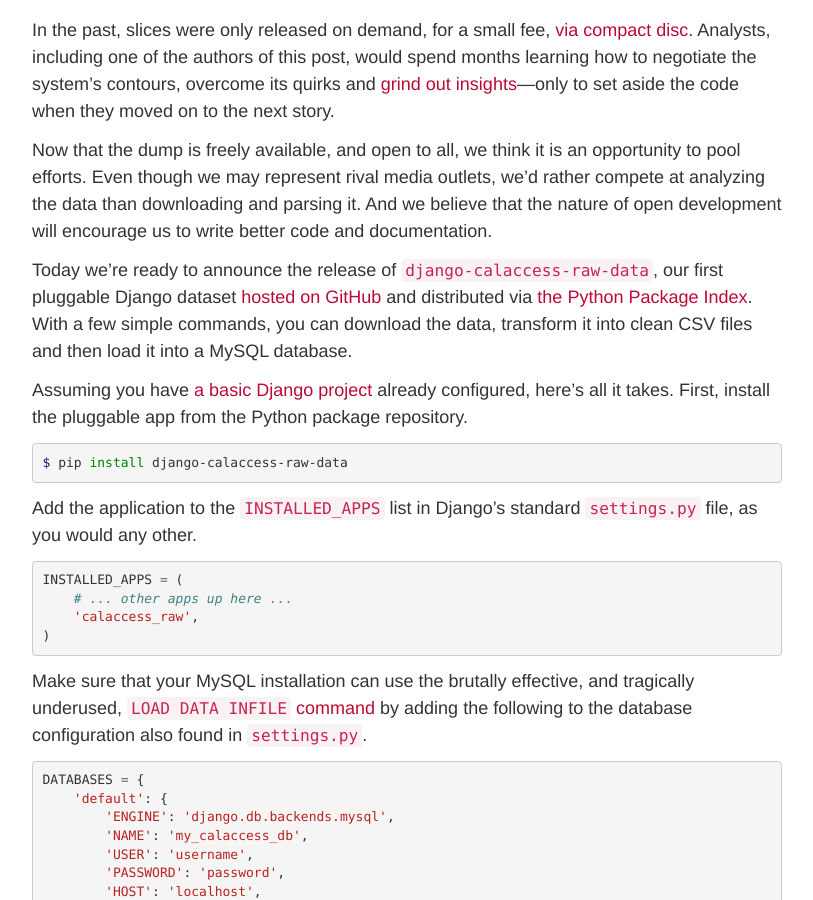
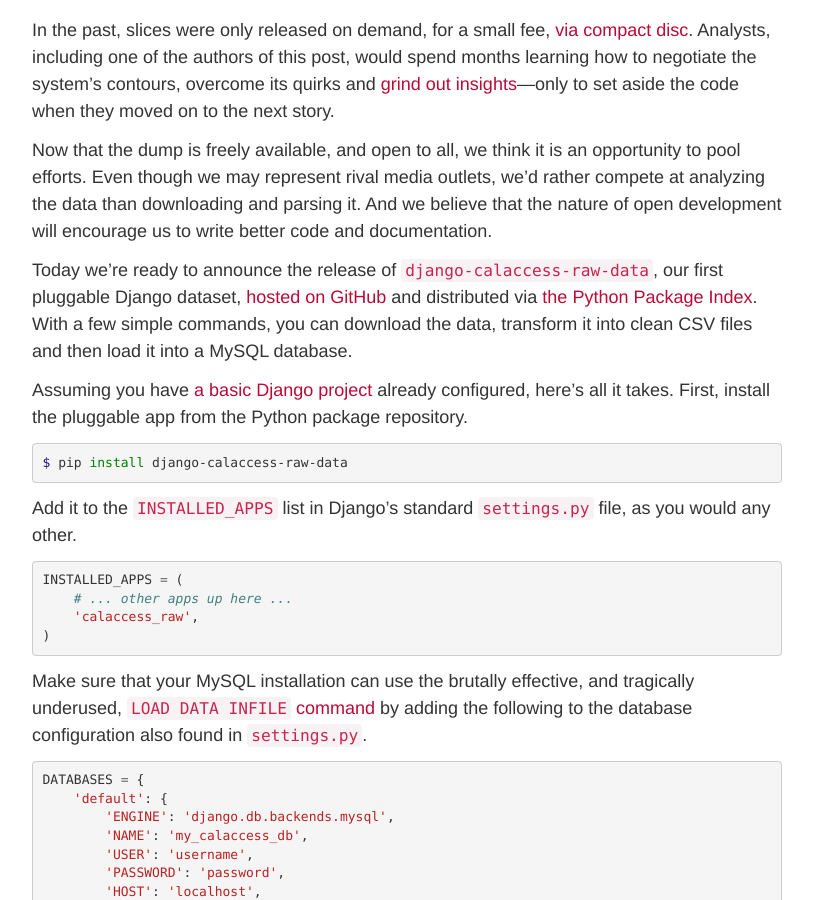
Before and after one commit to palewire/californiacivicdata.org, a Jekyll site: the page built from _posts/2015-01-01-pluggable-data.markdown, in a window 1280 px wide and 900 px high, scrolled down 2295 px. Shown: the whole window, without its empty margins (38-851 px from the left). Built offline with Jekyll 4.4.1, drawn with Linux system fonts in a browser that asks for light colours.

Commit message:
Updated 2015-01-01-pluggable-data.markdown

```diff
--- a/_posts/2015-01-01-pluggable-data.markdown
+++ b/_posts/2015-01-01-pluggable-data.markdown
@@ -68,7 +68,7 @@
 
 Now that the dump is freely available, and open to all, we think it is an opportunity to pool efforts. Even though we may represent rival media outlets, we'd rather compete at analyzing the data than downloading and parsing it. And we believe that the nature of open development will encourage us to write better code and documentation.
 
-Today we're ready to announce the release of ``django-calaccess-raw-data``, our first pluggable Django dataset [hosted on GitHub](https://github.com/california-civic-data-coalition/django-calaccess-raw-data) and distributed via [the Python Package Index](https://pypi.python.org/pypi/django-calaccess-raw-data/). With a few simple commands, you can download the data, transform it into clean CSV files and then load it into a MySQL database.
+Today we're ready to announce the release of ``django-calaccess-raw-data``, our first pluggable Django dataset, [hosted on GitHub](https://github.com/california-civic-data-coalition/django-calaccess-raw-data) and distributed via [the Python Package Index](https://pypi.python.org/pypi/django-calaccess-raw-data/). With a few simple commands, you can download the data, transform it into clean CSV files and then load it into a MySQL database.
 
 Assuming you have [a basic Django project](https://docs.djangoproject.com/en/1.6/intro/tutorial01/) already configured, here's all it takes. First, install the pluggable app from the Python package repository.
 
@@ -76,7 +76,7 @@
 $ pip install django-calaccess-raw-data
 {% endhighlight %}
 
-Add the application to the ``INSTALLED_APPS`` list in Django's standard ``settings.py`` file, as you would any other.
+Add it to the ``INSTALLED_APPS`` list in Django's standard ``settings.py`` file, as you would any other.
 
 {% highlight python %}
 INSTALLED_APPS = (
```
